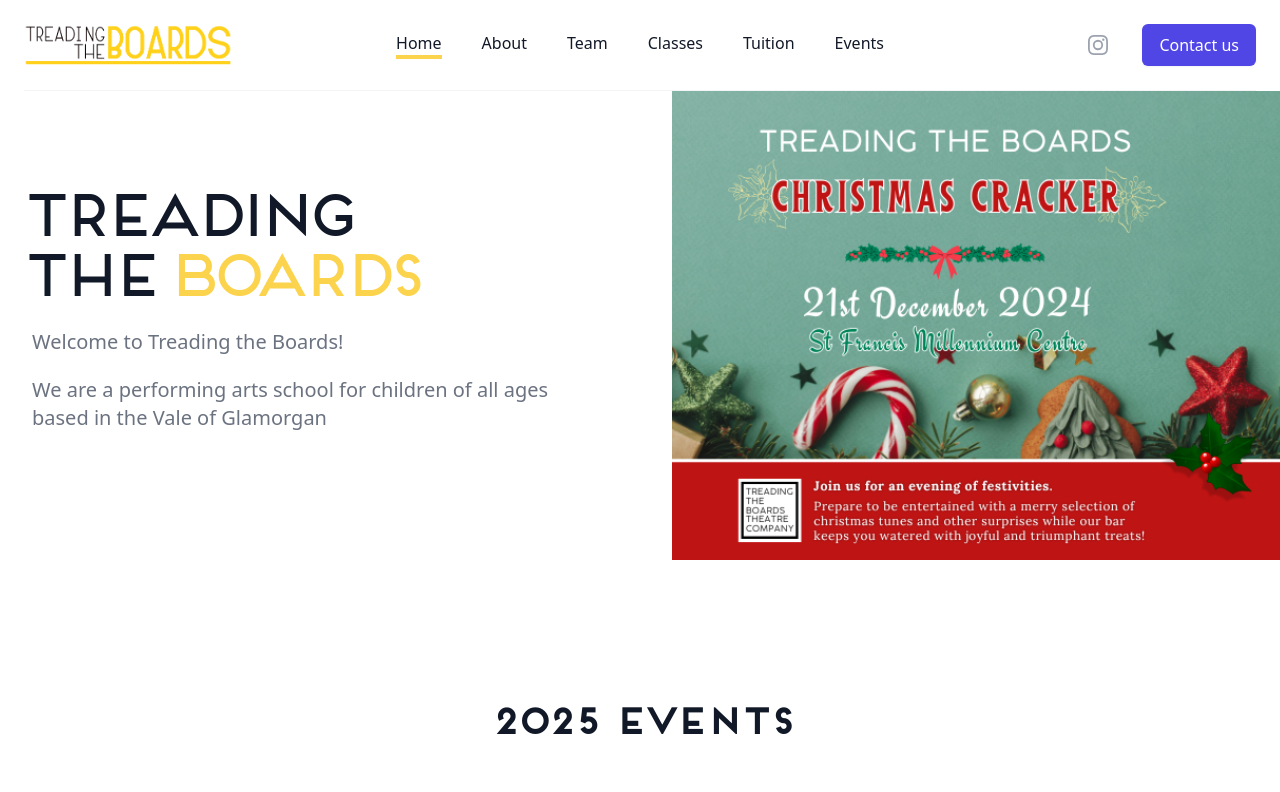
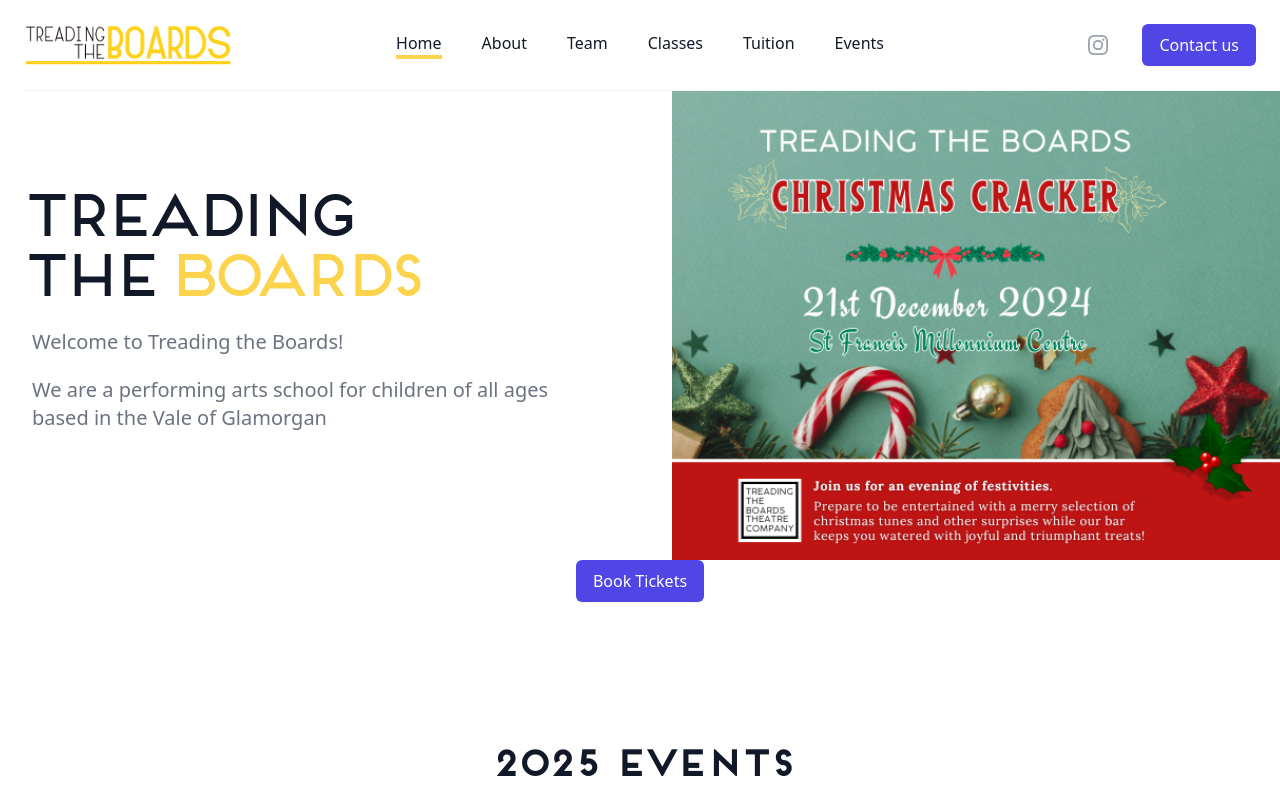
Before and after one commit to thegoodnate/treadingtheboards, a Vue app: page / in a window 1280 px wide. Shown: the top 792 px of the page. Built offline with nearby package versions, Linux system fonts and the light colour scheme; a web font is replaced by a local one.

Commit message:
added tickets link

```diff
--- a/src/components/Hero.vue
+++ b/src/components/Hero.vue
@@ -29,6 +29,12 @@
       <img class="h-56 w-full object-cover sm:h-72 md:h-96 lg:w-full lg:h-full" src="/images/xmas_cracker.png" alt="Treading the boards cristmas cracker" />
     </div>
   </div>
+  <div class="text-center mb-5">
+    <a href="https://www.ticketsource.co.uk/treading-the-boards-theatre-company/t-jzdaxod" target="_blank"
+      class="whitespace-nowrap inline-flex items-center justify-center px-4 py-2 border border-transparent rounded-md shadow-sm text-base font-medium text-white bg-indigo-600 hover:bg-indigo-700">
+      Book Tickets
+    </a>
+  </div>
 </template>
 
 <script>
```
